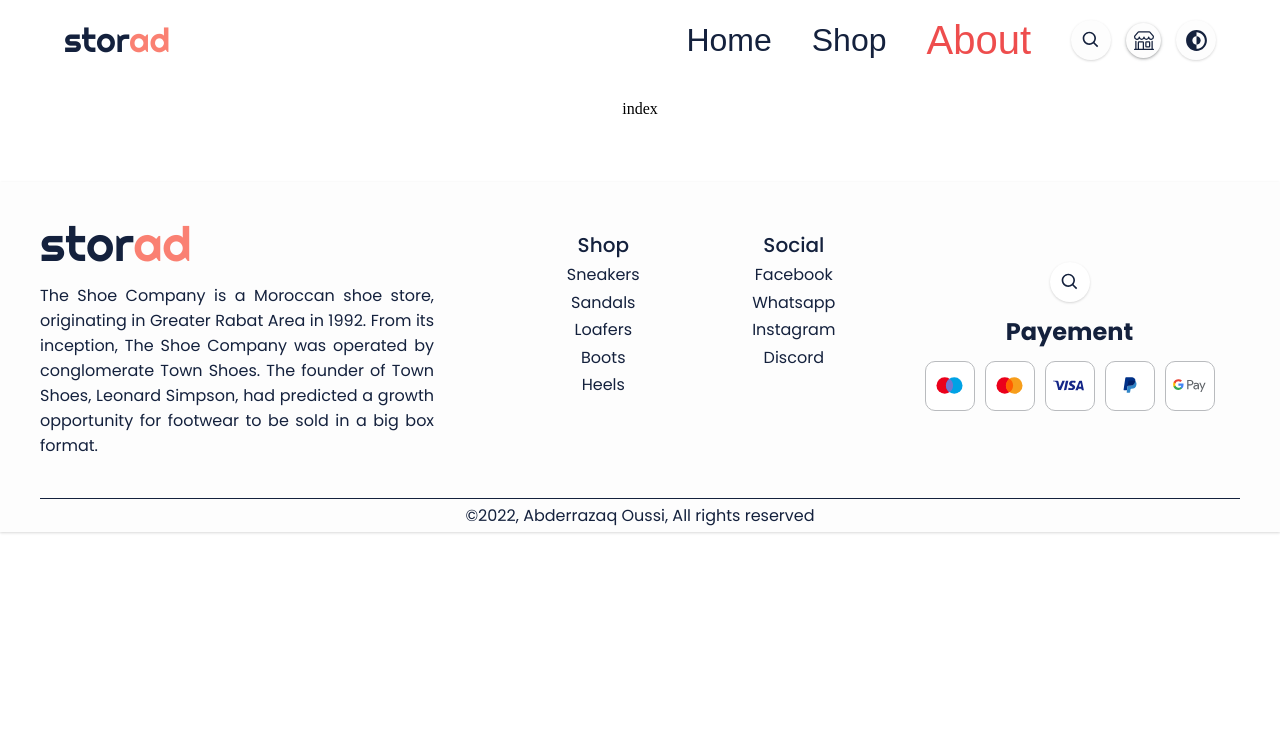
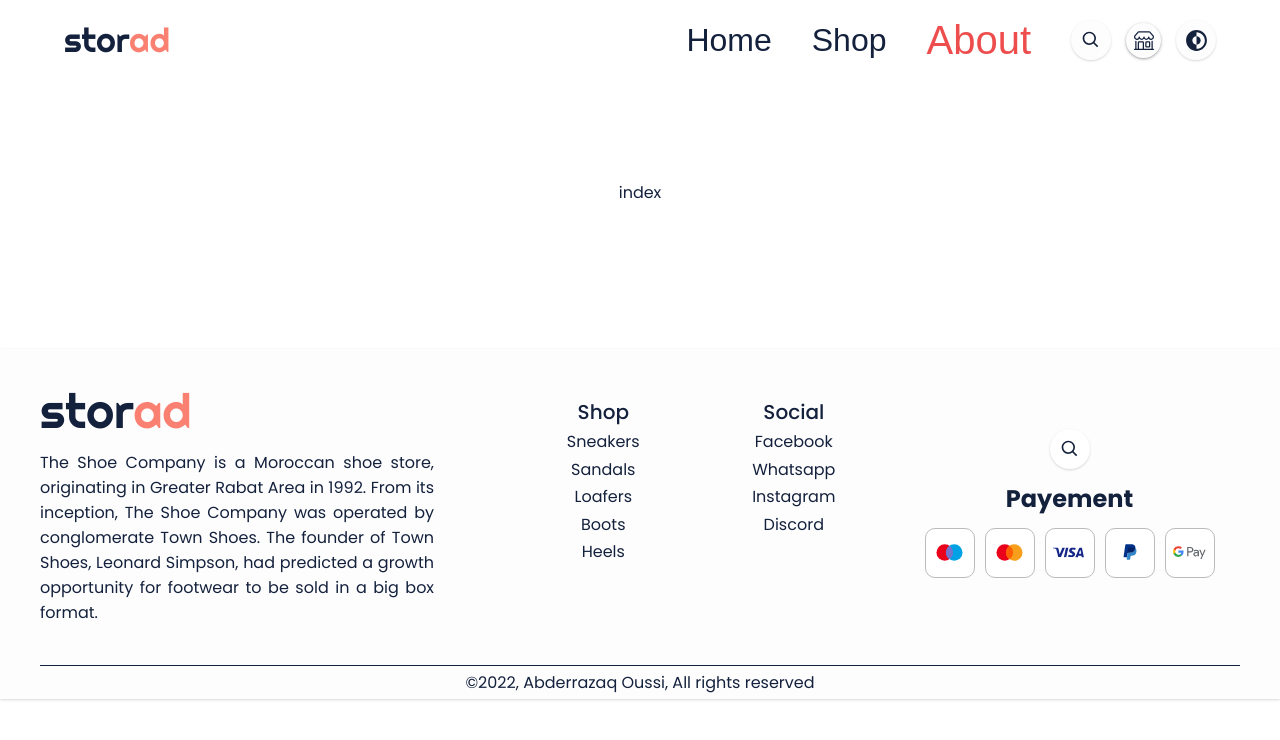
Before and after one commit to AbderrazakO/storad, a React (Create React App) app: page /about in a window 1280 px wide. Shown: the top 740 px of the page. Built offline with nearby package versions, Linux system fonts and the light colour scheme; a web font is replaced by a local one.

Commit message:
Update 8.5

```diff
--- a/src/Components/Home/Header/Index.js
+++ b/src/Components/Home/Header/Index.js
@@ -1,5 +1,4 @@
 import React from 'react'
-import { Link } from 'react-router-dom'
 import img from './00.webp'
 
 const Index = () => {
@@ -14,9 +13,9 @@ const Index = () => {
         <p className='description'>
           Our goal is to make you happy, Explore more great products with us .
         </p>
-        <Link to='/shop' className='homeHeaderBtn'>
+        <a href='/shop' className='homeHeaderBtn'>
           Start Shopping
-        </Link>
+        </a>
       </article>
       <article className='presentationSection'>
         <div className='mainImg'>
--- a/src/Components/Home/Popular/Slider/Index.js
+++ b/src/Components/Home/Popular/Slider/Index.js
@@ -7,6 +7,7 @@ const Index = ({
   title2 = 'Untitled',
   cards,
   heightPerc = 120,
+  link,
 }) => {
   const [isDown, setIsDown] = useState(false) // Mouse Down Status
   const sliderWrapper = useRef(null) // Get Wrapper Div
@@ -167,7 +168,9 @@ const Index = ({
         </div>
       </div>
       <div className='sliderFooter'>
-        <div className='sliderBtn'>View All Products</div>
+        <a href={link} className='sliderBtn'>
+          View All Products
+        </a>
       </div>
     </div>
   )
--- a/src/Components/Shop/Main/Main.js
+++ b/src/Components/Shop/Main/Main.js
@@ -20,7 +20,7 @@ const Main = ({ store = [], filter }) => {
             )
           })
         ) : (
-          <></>
+          <>Sorry, there is no matching product</>
         )}
       </div>
     </div>
--- /dev/null
+++ b/src/Layouts/About/_index.scss
@@ -0,0 +1,4 @@
+.aboutSection {
+  width: 100%;
+  height: max-content;
+}
--- a/src/Layouts/About/index.js
+++ b/src/Layouts/About/index.js
@@ -1,7 +1,7 @@
 import React from 'react'
 
 const index = () => {
-  return <div>index</div>
+  return <section className='aboutSection'>index</section>
 }
 
 export default index
--- a/src/Layouts/Home/Index.js
+++ b/src/Layouts/Home/Index.js
@@ -95,6 +95,7 @@ const Index = () => {
 
             return <Card key={id} imgSrc={imgSrc} name={name} price={price} />
           })}
+          link={'/shop'}
         />
       }
       <Brands />
@@ -107,6 +108,7 @@ const Index = () => {
 
             return <Card key={id} imgSrc={imgSrc} name={name} price={price} />
           })}
+          link={'/shop'}
         />
       }
     </main>
--- a/src/Styles/index.scss
+++ b/src/Styles/index.scss
@@ -29,6 +29,9 @@
 @import '../Components/Shop/Main/index';
 @import '../Components/Shop/Card/index';
 
+// About
+@import '../Layouts/About/index';
+
 // Footer
 @import '../Layouts/Footer/index';
 @import '../Components/Footer/Payement/index';
```
